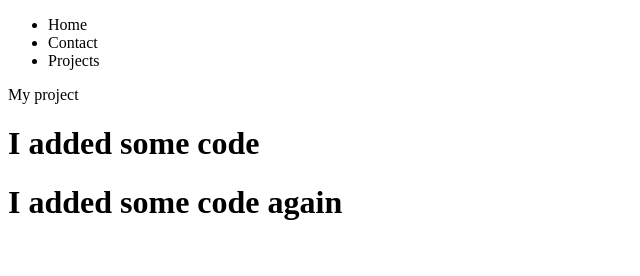
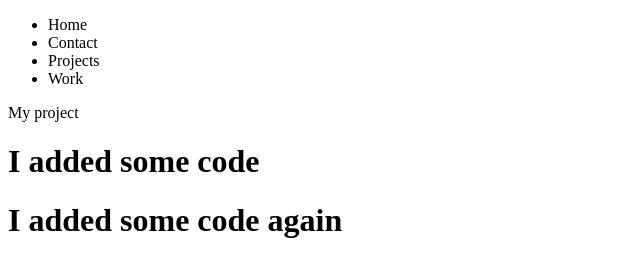
Before and after one commit to MikeDragon90/github_tutorial, a plain HTML site: page index.html in a window 1280 px wide. Shown: the whole page, without its empty margins (0-640 px from the left). Drawn offline with Linux system fonts and the light colour scheme.

Commit message:
Adds work nav item

```diff
--- a/index.html
+++ b/index.html
@@ -11,6 +11,7 @@
 			<li>Home</li>
 			<li>Contact</li>
 			<li>Projects</li>
+			<li>Work</li>
 		</ul>
 	</nav>
 	<div>My project</div>
```
